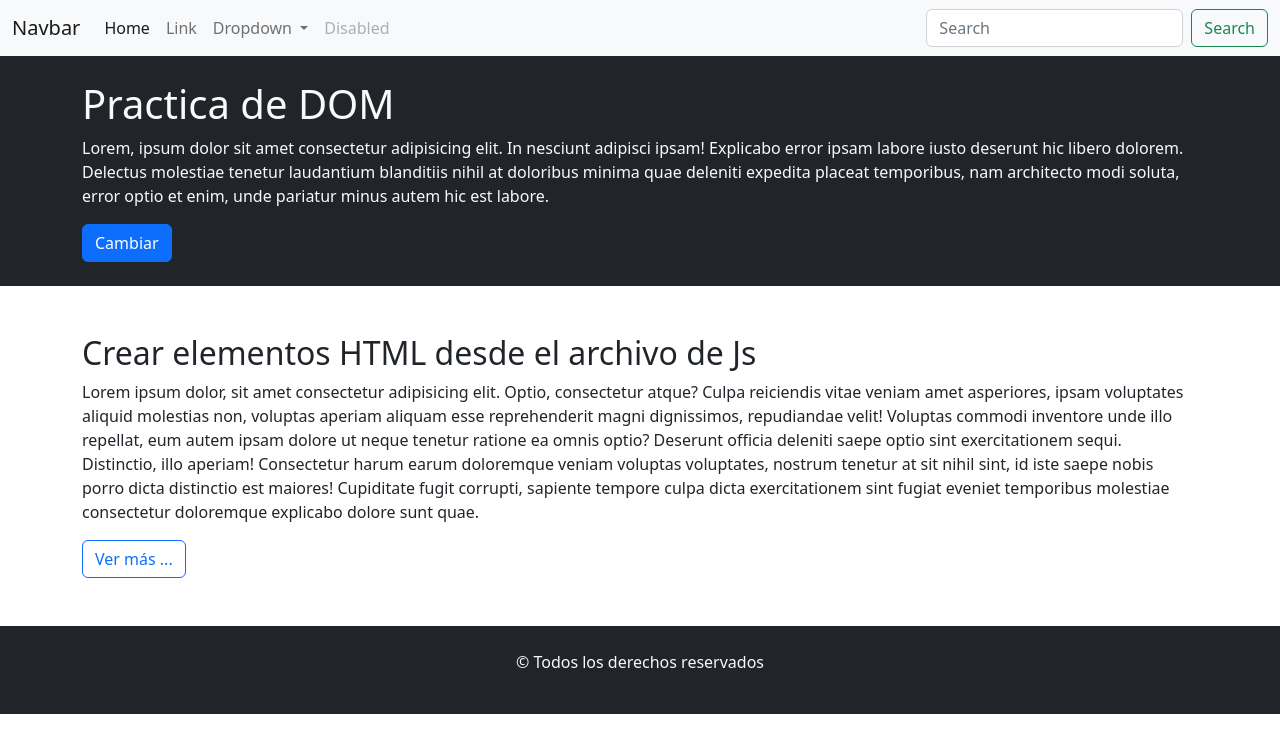
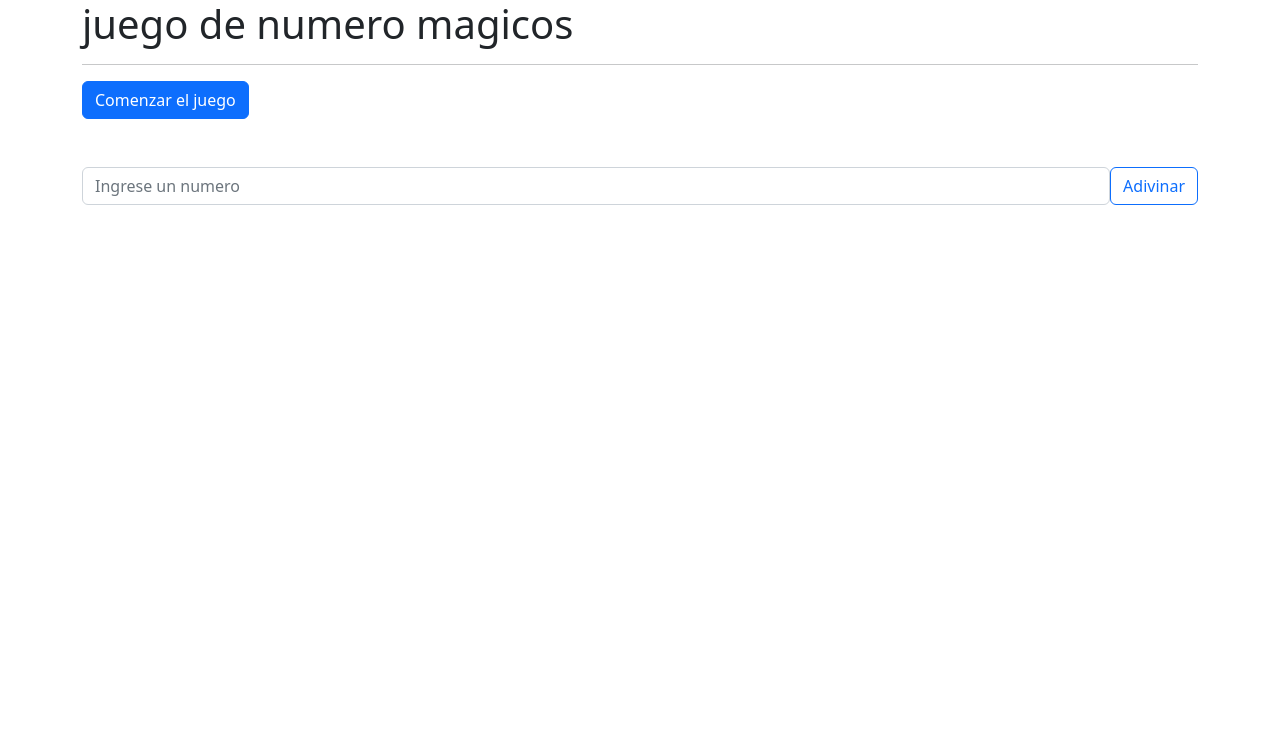
Before and after one commit to Ellmatt/tp5-ej1, a plain HTML site: page index.html in a window 1280 px wide. Drawn offline with nearby package versions, Linux system fonts and the light colour scheme.

Commit message:
correcciones

```diff
--- a/index.html
+++ b/index.html
@@ -18,111 +18,26 @@
     <title>practica de DOM</title>
   </head>
   <body>
-    <header>
-      <nav class="navbar navbar-expand-lg bg-light">
-        <div class="container-fluid">
-          <a class="navbar-brand" href="#">Navbar</a>
-          <button
-            class="navbar-toggler"
-            type="button"
-            data-bs-toggle="collapse"
-            data-bs-target="#navbarSupportedContent"
-            aria-controls="navbarSupportedContent"
-            aria-expanded="false"
-            aria-label="Toggle navigation"
-          >
-            <span class="navbar-toggler-icon"></span>
-          </button>
-          <div class="collapse navbar-collapse" id="navbarSupportedContent">
-            <ul class="navbar-nav me-auto mb-2 mb-lg-0">
-              <li class="nav-item">
-                <a class="nav-link active" aria-current="page" href="#">Home</a>
-              </li>
-              <li class="nav-item">
-                <a class="nav-link" href="#">Link</a>
-              </li>
-              <li class="nav-item dropdown">
-                <a
-                  class="nav-link dropdown-toggle"
-                  href="#"
-                  role="button"
-                  data-bs-toggle="dropdown"
-                  aria-expanded="false"
-                >
-                  Dropdown
-                </a>
-                <ul class="dropdown-menu">
-                  <li><a class="dropdown-item" href="#">Action</a></li>
-                  <li><a class="dropdown-item" href="#">Another action</a></li>
-                  <li><hr class="dropdown-divider" /></li>
-                  <li>
-                    <a class="dropdown-item" href="#">Something else here</a>
-                  </li>
-                </ul>
-              </li>
-              <li class="nav-item">
-                <a class="nav-link disabled">Disabled</a>
-              </li>
-            </ul>
-            <form class="d-flex" role="search">
-              <input
-                class="form-control me-2"
-                type="search"
-                placeholder="Search"
-                aria-label="Search"
-              />
-              <button class="btn btn-outline-success" type="submit">
-                Search
-              </button>
-            </form>
+    <main class="container">
+      <h1>juego de numero magicos</h1>
+      <hr />
+      <section>
+        <button class="btn btn-primary" onclick="comenzarJuego()">Comenzar el juego</button>
+        <form class="my-5" id="formulario">
+          <div class="d-flex">
+            <input type="number" class="form-control" placeholder="Ingrese un numero" minlength="1" maxlength="6" id="inputAdivinar" />
+            <button class="btn btn-outline-primary" type="submit">Adivinar</button>
           </div>
-        </div>
-      </nav>
-    </header>
-    <main>
-      <section class="bg-dark text-light py-4">
-        <article class="container">
-          <h1>Practica de DOM</h1>
-          <p>
-            Lorem, ipsum dolor sit amet consectetur adipisicing elit. In
-            nesciunt adipisci ipsam! Explicabo error ipsam labore iusto deserunt
-            hic libero dolorem. Delectus molestiae tenetur laudantium blanditiis
-            nihil at doloribus minima quae deleniti expedita placeat temporibus,
-            nam architecto modi soluta, error optio et enim, unde pariatur minus
-            autem hic est labore.
-          </p>
-          <button class="btn btn-primary" >Cambiar</button>
-        </article>
-      </section>
-      <section class="container my-5">
-        <h2>Crear elementos HTML desde el archivo de Js</h2>
-        <p>
-          Lorem ipsum dolor, sit amet consectetur adipisicing elit. Optio,
-          consectetur atque? Culpa reiciendis vitae veniam amet asperiores,
-          ipsam voluptates aliquid molestias non, voluptas aperiam aliquam esse
-          reprehenderit magni dignissimos, repudiandae velit! Voluptas commodi
-          inventore unde illo repellat, eum autem ipsam dolore ut neque tenetur
-          ratione ea omnis optio? Deserunt officia deleniti saepe optio sint
-          exercitationem sequi. Distinctio, illo aperiam! Consectetur harum
-          earum doloremque veniam voluptas voluptates, nostrum tenetur at sit
-          nihil sint, id iste saepe nobis porro dicta distinctio est maiores!
-          Cupiditate fugit corrupti, sapiente tempore culpa dicta exercitationem
-          sint fugiat eveniet temporibus molestiae consectetur doloremque
-          explicabo dolore sunt quae.
-        </p>
-        <button class="btn btn-outline-primary">Ver más ...</button>
+        </form>
       </section>
     </main>
-    <footer class="bg-dark text-light text-center py-4">
-        <p>&copy; Todos los derechos reservados</p>
 
-    </footer>
     <!-- JavaScript Bundle with Popper -->
     <script
       src="https://cdn.jsdelivr.net/npm/bootstrap@5.2.0/dist/js/bootstrap.bundle.min.js"
       integrity="sha384-A3rJD856KowSb7dwlZdYEkO39Gagi7vIsF0jrRAoQmDKKtQBHUuLZ9AsSv4jD4Xa"
       crossorigin="anonymous"
     ></script>
-    <script src="js/app.js"></script>
+    <script src="js/ejercicio1.js"></script>
   </body>
 </html>
--- a/js/ejercicio1.js
+++ b/js/ejercicio1.js
@@ -4,3 +4,39 @@
 // al presionar el botón enviar mostrar en un alert si el usuario adivino o no el número mágico,
 // si no lo adivino indicarle con un alert si el numero que ingreso es mayor o menor al número mágico.
 // Cuando el usuario adivine el numero mostrar un mensaje indicando al usuario que adivino el numero.
+
+let numeroAdivinar = 0;
+let formulario = document.querySelector("#formulario");
+
+// agregar eventos desde js
+formulario.addEventListener("submit", adivinar);
+
+function comenzarJuego() {
+  numeroAdivinar = Math.floor(Math.random() * (6 - 1 + 1) + 1);
+  console.log(numeroAdivinar);
+}
+function adivinar(e) {
+  e.preventDefault();
+  console.log("desde dentro de adivinar");
+  let numeroIngresado = document.querySelector("#inputAdivinar").value;
+  console.log(numeroIngresado);
+  if (numeroIngresado == numeroAdivinar) {
+    alert("¡Adivinaste!");
+  } else if (numeroAdivinar < numeroIngresado) {
+    alert(
+      "¡Fallaste tu numero " +
+        numeroIngresado +
+        " es mayor al numero magico " +
+        numeroAdivinar +
+        "!"
+    );
+  } else {
+    alert(
+      "¡Fallaste tu numero " +
+        numeroIngresado +
+        " es menor al numero magico " +
+        numeroAdivinar  +
+        "!"
+    );
+  }
+}
```
